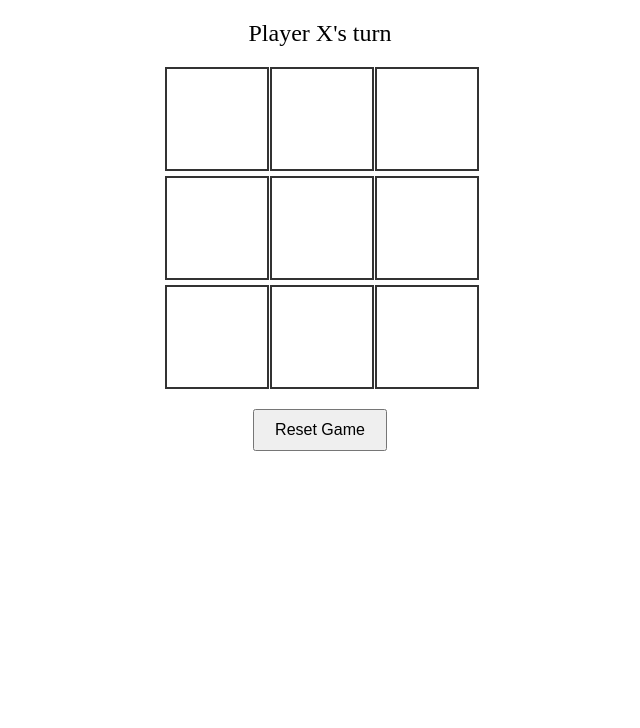
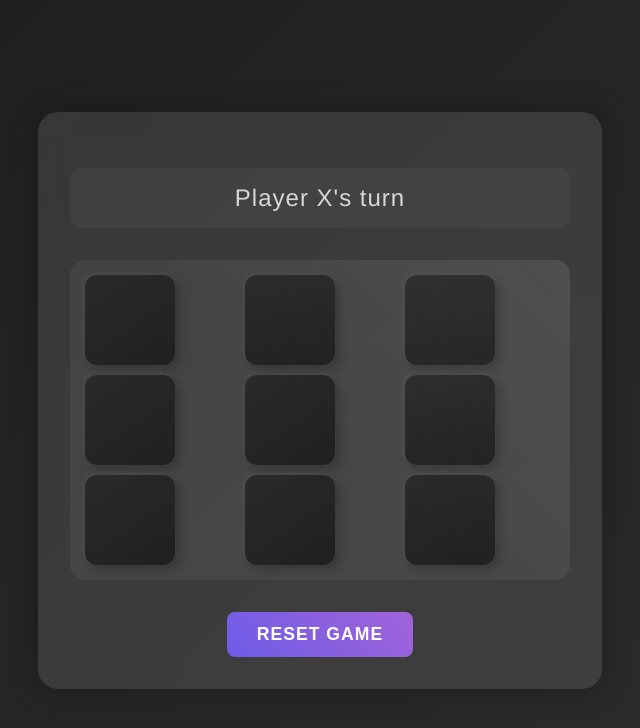
Before and after one commit to nitishsinghn110/tic-tac-toe, a plain HTML site: page index.html in a window 1280 px wide. Shown: the whole page, without its empty margins (320-960 px from the left). Drawn offline with Linux system fonts and the light colour scheme.

Commit message:
style.css

```diff
--- a/style.css
+++ b/style.css
@@ -1,34 +1,146 @@
+body {
+  background: linear-gradient(135deg, #1e1e1e, #2d2d2d);
+  min-height: 100vh;
+  display: flex;
+  justify-content: center;
+  align-items: center;
+  font-family: 'Arial Rounded MT Bold', 'Helvetica Neue', sans-serif;
+  margin: 0;
+  color: #fff;
+}
+
 .game {
   text-align: center;
-  margin: 20px;
+  padding: 2rem;
+  background: rgba(255, 255, 255, 0.1);
+  border-radius: 20px;
+  box-shadow: 0 0 30px rgba(0, 0, 0, 0.3);
+  backdrop-filter: blur(10px);
+  max-width: 500px;
+  width: 90%;
 }
 
 .board {
   display: grid;
-  grid-template-columns: repeat(3, 100px);
-  gap: 5px;
-  justify-content: center;
-  margin: 20px;
+  grid-template-columns: repeat(3, 1fr);
+  gap: 10px;
+  margin: 2rem auto;
+  background: rgba(255, 255, 255, 0.05);
+  padding: 15px;
+  border-radius: 15px;
+  position: relative;
+  overflow: hidden;
+}
+
+.board::after {
+  content: '';
+  position: absolute;
+  inset: 0;
+  background: linear-gradient(45deg, transparent 50%, rgba(255,255,255,0.05));
+  pointer-events: none;
 }
 
 .cell {
-  width: 100px;
-  height: 100px;
-  border: 2px solid #333;
-  font-size: 40px;
+  width: 90px;
+  height: 90px;
+  background: linear-gradient(145deg, #2a2a2a, #202020);
+  border: none;
+  border-radius: 12px;
+  font-size: 3rem;
+  color: #fff;
   cursor: pointer;
   display: flex;
   align-items: center;
   justify-content: center;
+  transition: all 0.3s ease;
+  box-shadow: 5px 5px 10px rgba(0, 0, 0, 0.2),
+             -2px -2px 5px rgba(255, 255, 255, 0.05);
+}
+
+.cell:hover:not(.x):not(.o) {
+  background: linear-gradient(145deg, #363636, #2b2b2b);
+  transform: translateY(-3px);
+}
+
+.cell.x {
+  color: #ff4757;
+  text-shadow: 0 0 15px rgba(255, 71, 87, 0.5);
+}
+
+.cell.o {
+  color: #2ed573;
+  text-shadow: 0 0 15px rgba(46, 213, 115, 0.5);
 }
 
 .status {
-  font-size: 24px;
-  margin-bottom: 20px;
+  font-size: 1.5rem;
+  margin: 1.5rem 0;
+  padding: 1rem;
+  background: rgba(255, 255, 255, 0.05);
+  border-radius: 10px;
+  letter-spacing: 1px;
+  animation: status-pulse 2s infinite;
+}
+
+@keyframes status-pulse {
+  0%, 100% { opacity: 1; }
+  50% { opacity: 0.8; }
 }
 
 #reset {
-  padding: 10px 20px;
-  font-size: 16px;
+  padding: 12px 30px;
+  font-size: 1.1rem;
+  background: linear-gradient(45deg, #6c5ce7, #a363d9);
+  border: none;
+  border-radius: 8px;
+  color: white;
   cursor: pointer;
+  transition: all 0.3s ease;
+  text-transform: uppercase;
+  letter-spacing: 1px;
+  font-weight: bold;
+  position: relative;
+  overflow: hidden;
 }
+
+#reset:hover {
+  transform: translateY(-2px);
+  box-shadow: 0 5px 15px rgba(108, 92, 231, 0.4);
+}
+
+#reset:active {
+  transform: translateY(0);
+}
+
+#reset::after {
+  content: '';
+  position: absolute;
+  top: 0;
+  left: -100%;
+  width: 100%;
+  height: 100%;
+  background: linear-gradient(
+    90deg,
+    transparent,
+    rgba(255, 255, 255, 0.2),
+    transparent
+  );
+  transition: 0.5s;
+}
+
+#reset:hover::after {
+  left: 100%;
+}
+
+/* Add media query for mobile responsiveness */
+@media (max-width: 480px) {
+  .cell {
+    width: 70px;
+    height: 70px;
+    font-size: 2.5rem;
+  }
+
+  .game {
+    padding: 1rem;
+  }
+}
```
